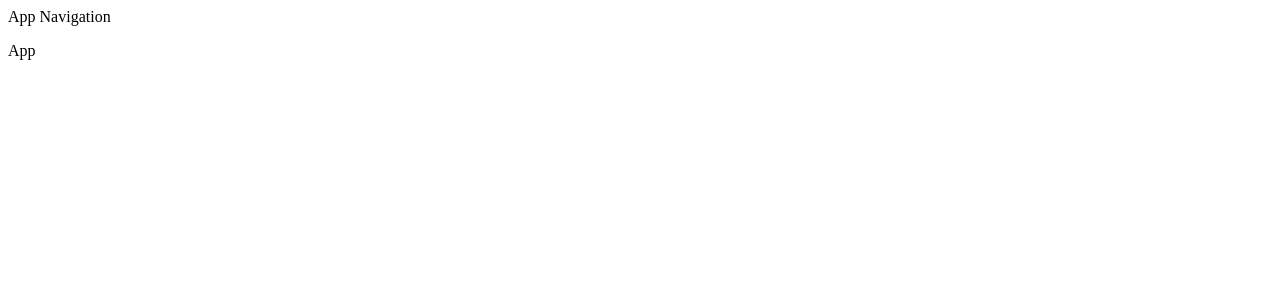
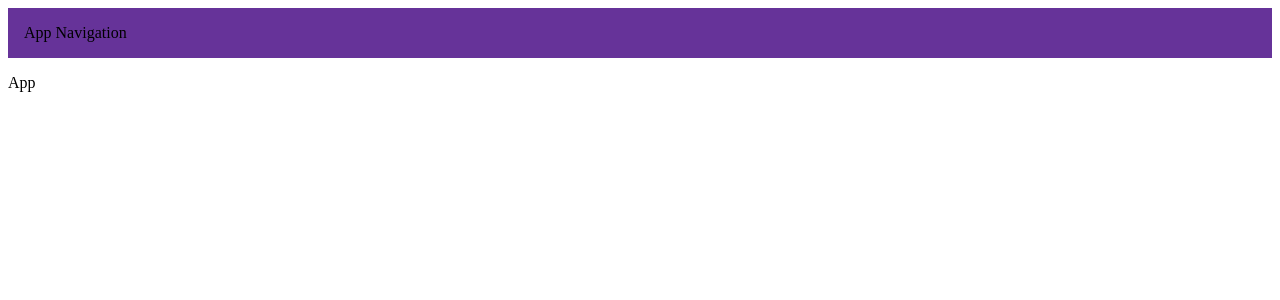
Before and after one commit to CezarLuca/17_worldwise, a React (Vite) app: page /app in a window 1280 px wide. Shown: the top 300 px of the page. Built offline with nearby package versions, Linux system fonts and the light colour scheme.

Commit message:
Fixed Spelling Mistake

```diff
--- a/src/components/AppNav.jsx
+++ b/src/components/AppNav.jsx
@@ -1,3 +1,5 @@
+import styles from "./AppNav.module.css";
+
 export default function AppNav() {
-    return <nav>App Navigation</nav>;
+    return <nav className={styles.nav}>App Navigation</nav>;
 }
```
